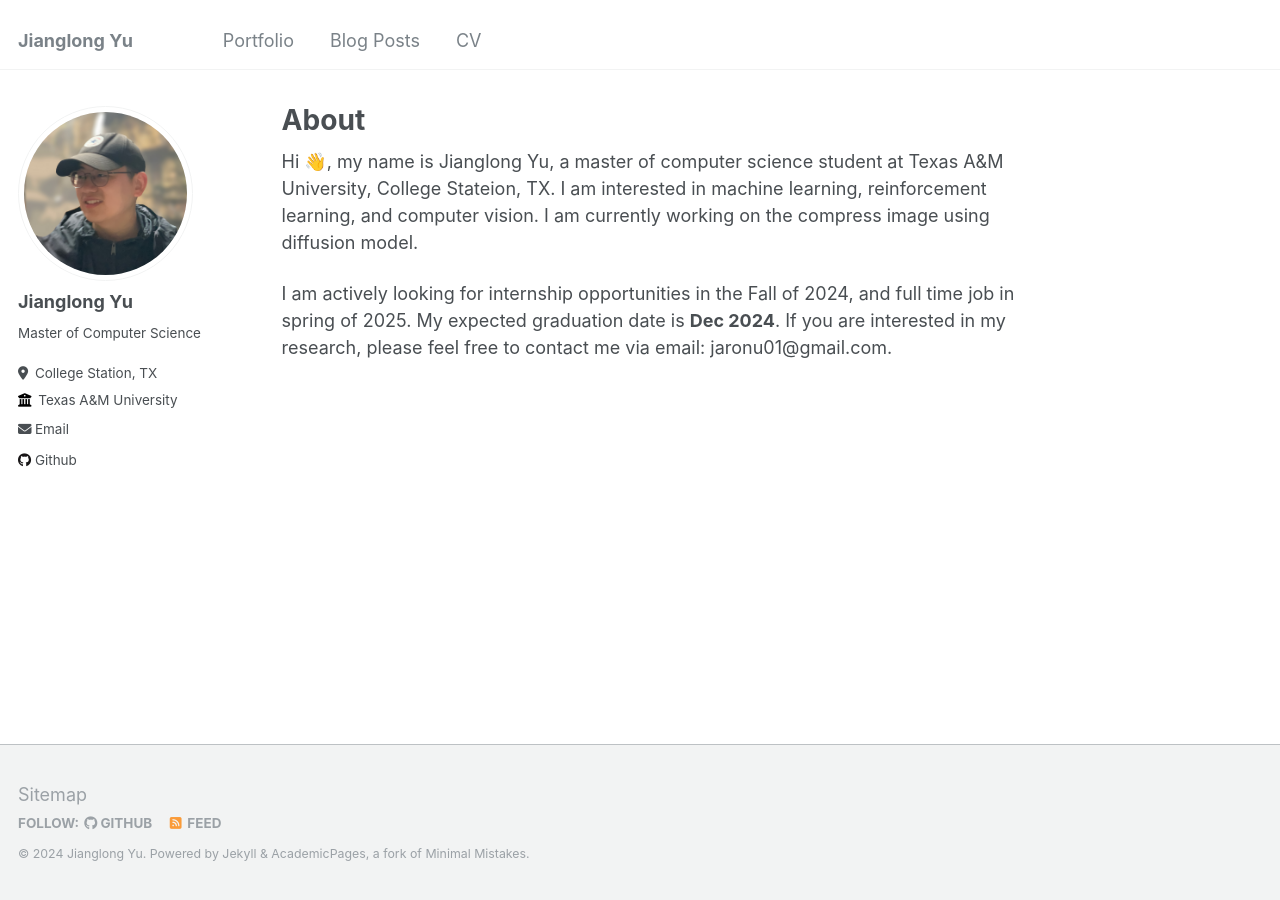
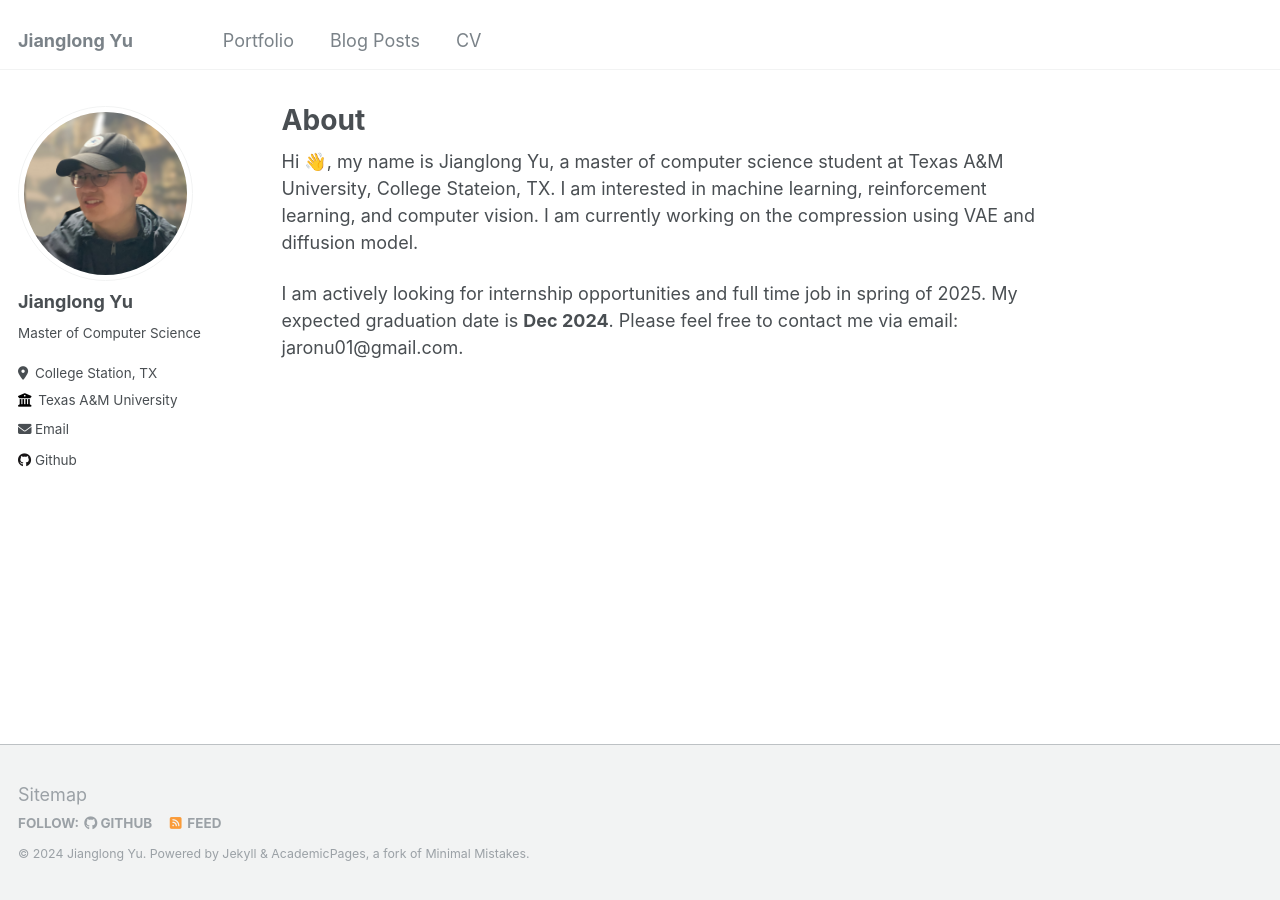
Before and after one commit to Jaron-U/Jaron-U.github.io, a Jekyll site: the page built from _pages/about.md, in a window 1280 px wide. Built offline with Jekyll 4.4.1, drawn with Linux system fonts in a browser that asks for light colours.

Commit message:
main page update

```diff
--- a/_pages/about.md
+++ b/_pages/about.md
@@ -7,6 +7,6 @@ redirect_from:
   - /about.html
 ---
 
-Hi 👋, my name is Jianglong Yu, a master of computer science student at Texas A&M University, College Stateion, TX. I am interested in machine learning, reinforcement learning, and computer vision. I am currently working on the compress image using diffusion model.
+Hi 👋, my name is Jianglong Yu, a master of computer science student at Texas A&M University, College Stateion, TX. I am interested in machine learning, reinforcement learning, and computer vision. I am currently working on the compression using VAE and diffusion model.
 
-I am actively looking for internship opportunities in the Fall of 2024, and full time job in spring of 2025. My expected graduation date is **Dec 2024**. If you are interested in my research, please feel free to contact me via email: jaronu01@gmail.com.
+I am actively looking for internship opportunities and full time job in spring of 2025. My expected graduation date is **Dec 2024**. Please feel free to contact me via email: jaronu01@gmail.com.
```
Also changed, not shown: _portfolio/cdc.md (+3 -0 lines), 1 other file.
